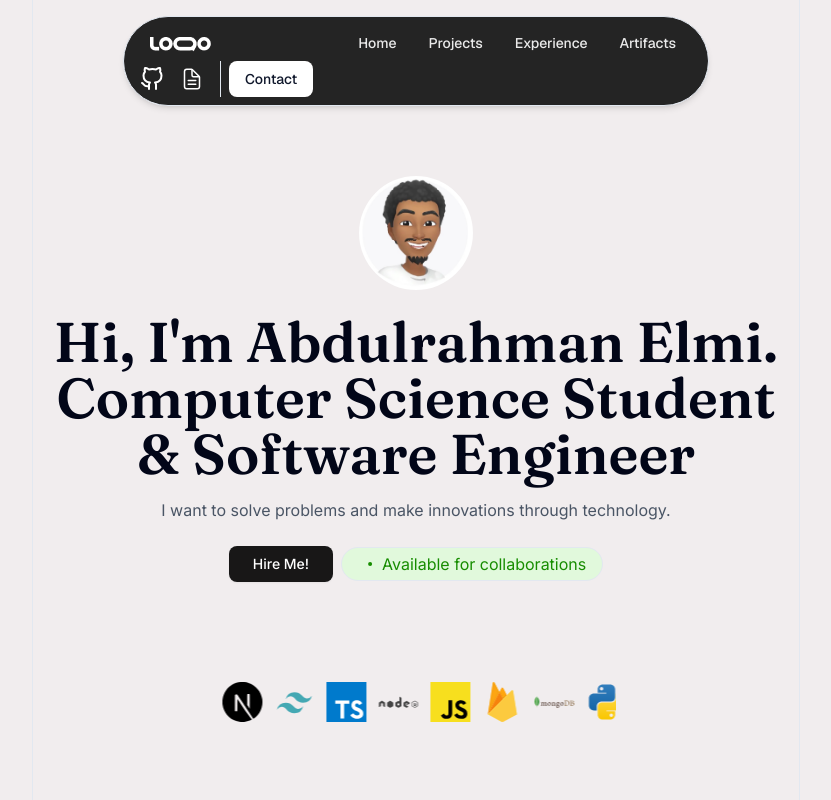
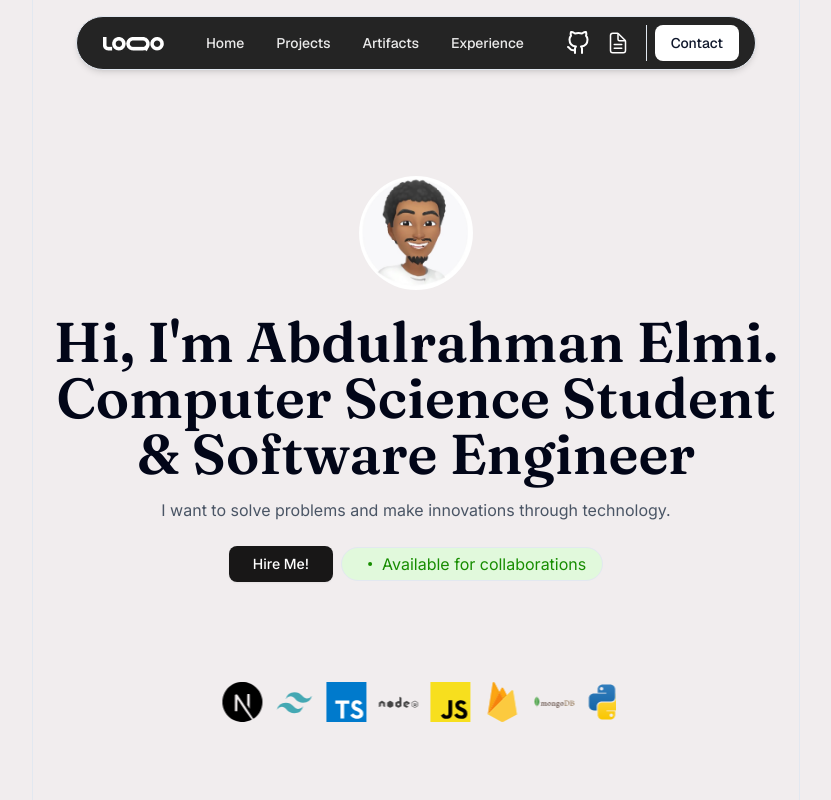
Before and after one commit to abdulrahman1121/new-portfolio, a Next.js app: page / in a window 1280 px wide. Shown: the top 800 px of the page, without its empty margins (224-1055 px from the left). Built offline with nearby package versions, Linux system fonts and the light colour scheme.

Commit message:
fix: widen navbar and place Artifacts between Projects and Experience

```diff
--- a/src/components/Navbar.tsx
+++ b/src/components/Navbar.tsx
@@ -12,7 +12,7 @@ import {
 const Navbar = () => {
   return (
     <header className="py-4">
-      <nav className="max-w-[586px] mx-auto bg-black/85 flex flex-wrap justify-between items-center py-2 px-4 rounded-full border outline-none shadow-md fixed left-0 right-0 z-50">
+      <nav className="max-w-[680px] mx-auto bg-black/85 flex flex-wrap justify-between items-center py-2 px-4 rounded-full border outline-none shadow-md fixed left-0 right-0 z-50">
         <div>
           <Link href="/">
             <img src="/img/brandLogo.png" alt="Brand Logo" />
@@ -33,12 +33,12 @@ const Navbar = () => {
             </li>
             <li className="sm:block hidden">
               <Button variant="link">
-                <Link href="/#experience">Experience</Link>
+                <Link href="/#artifacts">Artifacts</Link>
               </Button>
             </li>
             <li className="sm:block hidden">
               <Button variant="link">
-                <Link href="/#artifacts">Artifacts</Link>
+                <Link href="/#experience">Experience</Link>
               </Button>
             </li>
           </ul>
```
